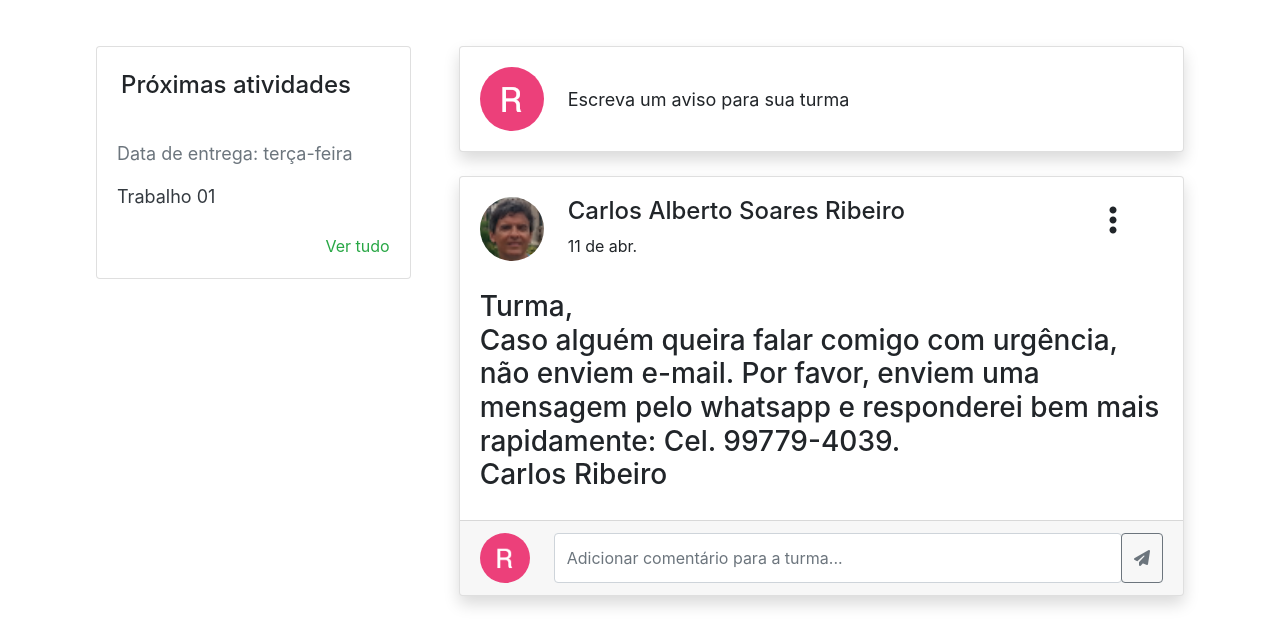
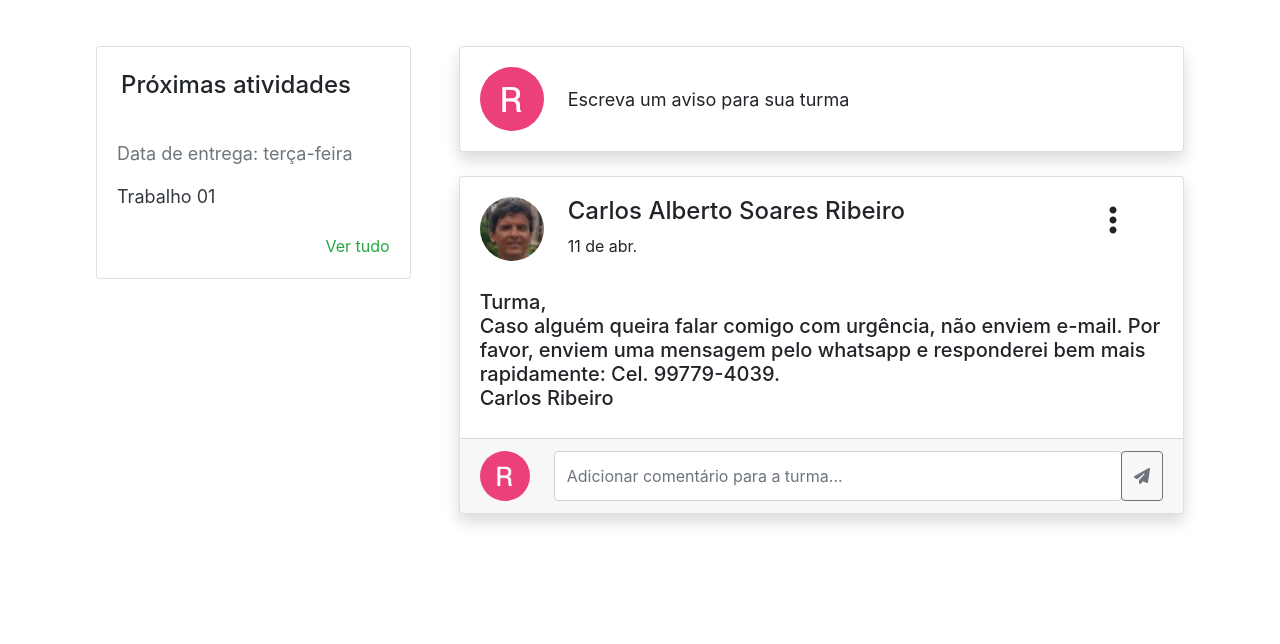
Before and after one commit to RodrigoGCorrea/Desenvolvimento-Web, a plain HTML site: page pages/turma.html in a window 1280 px wide. Shown: the part 553-1197 px from the top of the page. After the commit the page ends 1115 px from the top, so only its background shows below. Drawn offline with Linux system fonts and the light colour scheme.

Commit message:
Ajuste tag errada

```diff
--- a/pages/turma.html
+++ b/pages/turma.html
@@ -117,7 +117,7 @@
                         </div>
                     </div>
                     <div class="card-body mt-n4">
-                        <h3>Turma, <br> Caso alguém queira falar comigo com urgência, não enviem e-mail. Por favor, enviem uma mensagem pelo whatsapp e responderei bem mais rapidamente: Cel. 99779-4039. <br>Carlos Ribeiro</h3>
+                        <h5>Turma, <br> Caso alguém queira falar comigo com urgência, não enviem e-mail. Por favor, enviem uma mensagem pelo whatsapp e responderei bem mais rapidamente: Cel. 99779-4039. <br>Carlos Ribeiro</h5>
                     </div>
                     <div class="card-footer">
                         <div class="d-flex">
```
